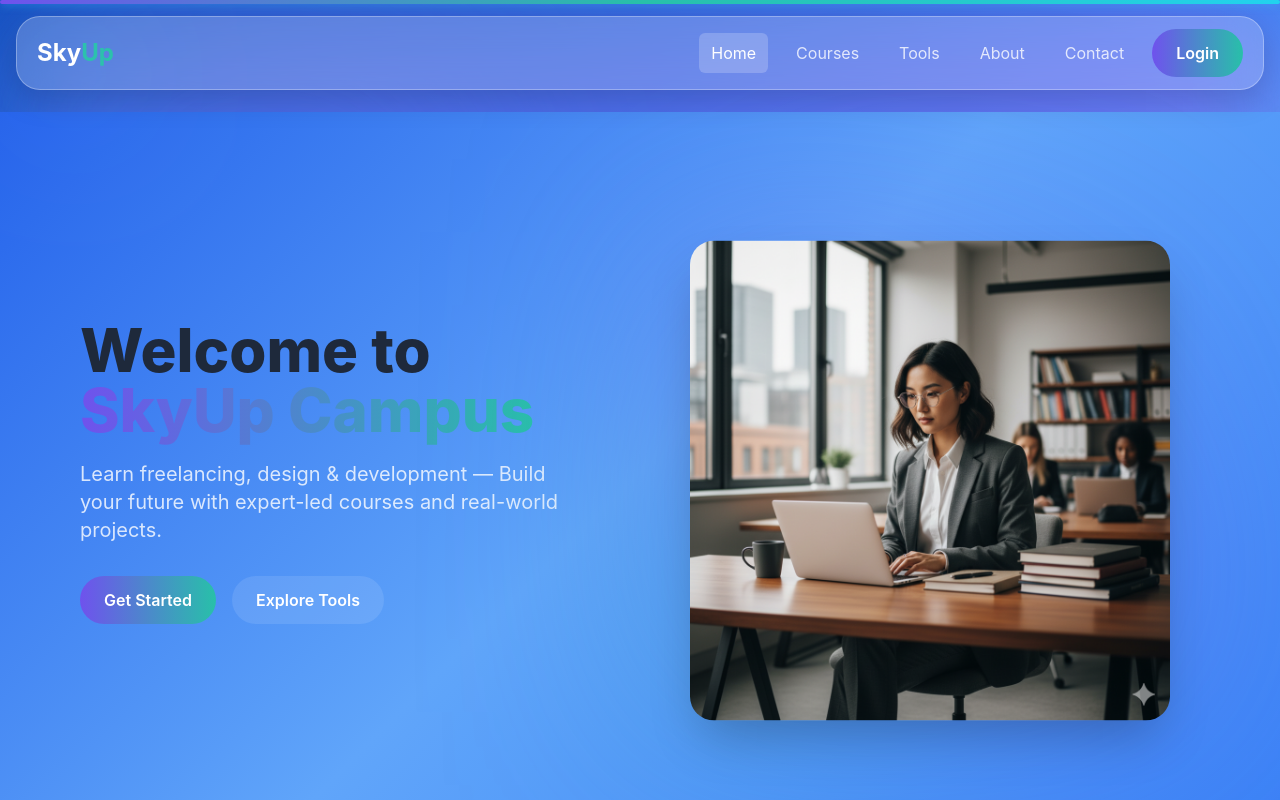
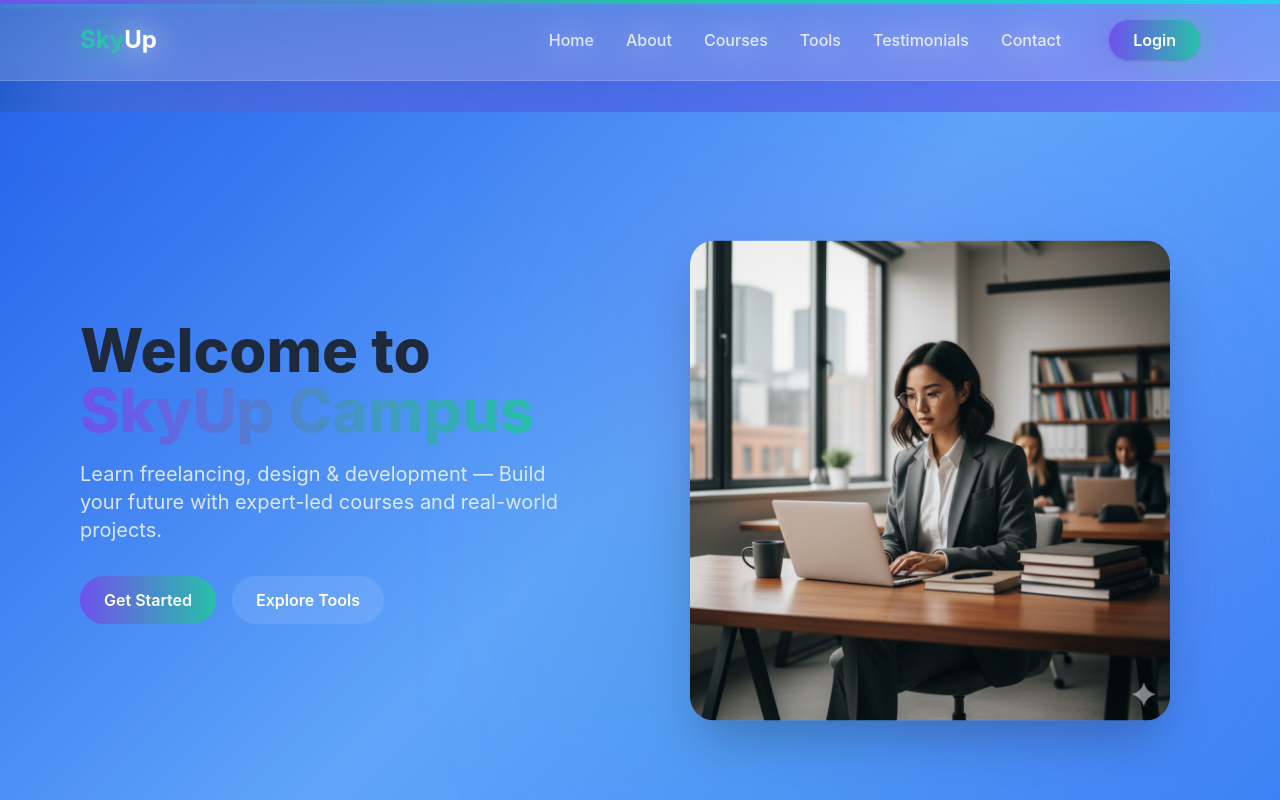
Before and after one commit to mmfTHAHZEEN/Skyup-website, a React (Create React App) app: page / in a window 1280 px wide. Shown: the top 800 px of the page. Built offline with nearby package versions, Linux system fonts and the light colour scheme.

Commit message:
Scroll-to-section smooth behavior

```diff
--- a/src/components/Navbar.jsx
+++ b/src/components/Navbar.jsx
@@ -1,54 +1,85 @@
-import { Link, NavLink } from "react-router-dom";
 import { useState } from "react";
-import { Menu, X } from "lucide-react";
-
-const NavItem = ({ to, children }) => (
-  <NavLink
-    to={to}
-    className={({ isActive }) =>
-      `px-3 py-2 rounded-md transition ${
-        isActive
-          ? "bg-white/20 text-white"
-          : "text-white/80 hover:text-white hover:bg-white/10"
-      }`
-    }
-  >
-    {children}
-  </NavLink>
-);
+import { motion } from "framer-motion";
 
 export default function Navbar() {
   const [open, setOpen] = useState(false);
+
+  const links = [
+    { label: "Home", to: "#" },
+    { label: "About", to: "#about" },
+    { label: "Courses", to: "#courses" },
+    { label: "Tools", to: "#tools" },
+    { label: "Testimonials", to: "#testimonials" },
+    { label: "Contact", to: "#contact" },
+  ];
+
   return (
-    <header className="fixed inset-x-0 top-0 z-50">
-      <nav className="mx-auto max-w-7xl px-4 py-4">
-        <div className="glass flex items-center justify-between px-5 py-3">
-          <Link to="/" className="text-2xl font-bold text-white">
-            Sky<span className="text-skyup-teal">Up</span>
-          </Link>
-          <div className="hidden md:flex items-center gap-4">
-            <NavItem to="/">Home</NavItem>
-            <NavItem to="/courses">Courses</NavItem>
-            <NavItem to="/tools">Tools</NavItem>
-            <NavItem to="/about">About</NavItem>
-            <NavItem to="/contact">Contact</NavItem>
-            <Link to="/auth" className="btn btn-primary">Login</Link>
+    <nav className="fixed top-0 left-0 w-full z-50 backdrop-blur-lg bg-white/10 border-b border-white/10">
+      <div className="max-w-7xl mx-auto px-6 md:px-12 lg:px-20 flex items-center justify-between h-20">
+
+        {/* LOGO */}
+        <a href="/" className="text-2xl font-bold text-white">
+          <span className="text-skyup-teal">Sky</span>Up
+        </a>
+
+        {/* Desktop Menu */}
+        <div className="hidden md:flex items-center gap-8 text-white/80 font-medium">
+          {links.map((link, i) => (
+            <a
+              key={i}
+              href={link.to}
+              className="hover:text-white transition"
+            >
+              {link.label}
+            </a>
+          ))}
+
+          <a
+            href="/login"
+            className="ml-4 px-6 py-2 rounded-full bg-gradient-to-r from-skyup-purple to-skyup-teal text-white font-semibold shadow hover:opacity-90 transition"
+          >
+            Login
+          </a>
         </div>
-          <button className="md:hidden text-white" onClick={() => setOpen(!open)}>
-            {open ? <X /> : <Menu />}
+
+        {/* Mobile Menu Button */}
+        <button
+          onClick={() => setOpen(!open)}
+          className="md:hidden text-white text-3xl"
+        >
+          ☰
         </button>
       </div>
+
+      {/* Mobile Dropdown */}
       {open && (
-          <div className="mt-2 glass flex flex-col gap-2 p-3 md:hidden">
-            <NavItem to="/">Home</NavItem>
-            <NavItem to="/courses">Course</NavItem>
-            <NavItem to="/tools">Tools</NavItem>
-            <NavItem to="/about">About</NavItem>
-            <NavItem to="/contact">Contact</NavItem>
-            <Link to="/auth" className="btn btn-primary">Login</Link>
+        <motion.div
+          initial={{ opacity: 0, y: -20 }}
+          animate={{ opacity: 1, y: 0 }}
+          className="md:hidden bg-white/10 backdrop-blur-xl border-t border-white/10 text-white/90 py-4"
+        >
+          <div className="flex flex-col gap-4 text-center font-medium">
+            {links.map((link, i) => (
+              <a
+                key={i}
+                href={link.to}
+                className="py-1"
+                onClick={() => setOpen(false)}
+              >
+                {link.label}
+              </a>
+            ))}
+
+            <a
+              href="/login"
+              className="px-6 py-2 rounded-full bg-gradient-to-r from-skyup-purple to-skyup-teal text-white w-40 mx-auto mt-3"
+              onClick={() => setOpen(false)}
+            >
+              Login
+            </a>
           </div>
+        </motion.div>
       )}
     </nav>
-    </header>
   );
 }
--- a/src/index.css
+++ b/src/index.css
@@ -47,3 +47,11 @@ body {
   mix-blend-mode: overlay;
   opacity: 0.5;
 }
+
+html {
+  scroll-behavior: smooth;
+}
+
+section {
+  scroll-margin-top: 100px;
+}
--- a/src/pages/Home.jsx
+++ b/src/pages/Home.jsx
@@ -1,14 +1,13 @@
 import { motion } from "framer-motion";
 import Marquee from "react-fast-marquee";
 import Lottie from "react-lottie-player";
-
 import LottieBlob from "../components/LottieBlob";
 import LottieLayeredBlobs from "../components/LottieLayeredBlobs";
-
 import studentImg from "../assets/student-laptop.png";
 import floatingBook from "../assets/lottie-book.json";
 import floatingLaptop from "../assets/lottie-laptop.json";
 import floatingCode from "../assets/lottie-code.json";
+import Navbar from "../components/Navbar";
 
 /* --------------------------------------------------
    TESTIMONIAL DATA
@@ -96,6 +95,8 @@ const tools = [
 export default function Home() {
   return (
     <>
+      <Navbar />
+
       {/* -----------------------------------------------------
         HERO SECTION
       ------------------------------------------------------ */}
```
Lines whose indentation alone changed are shown as unchanged.
